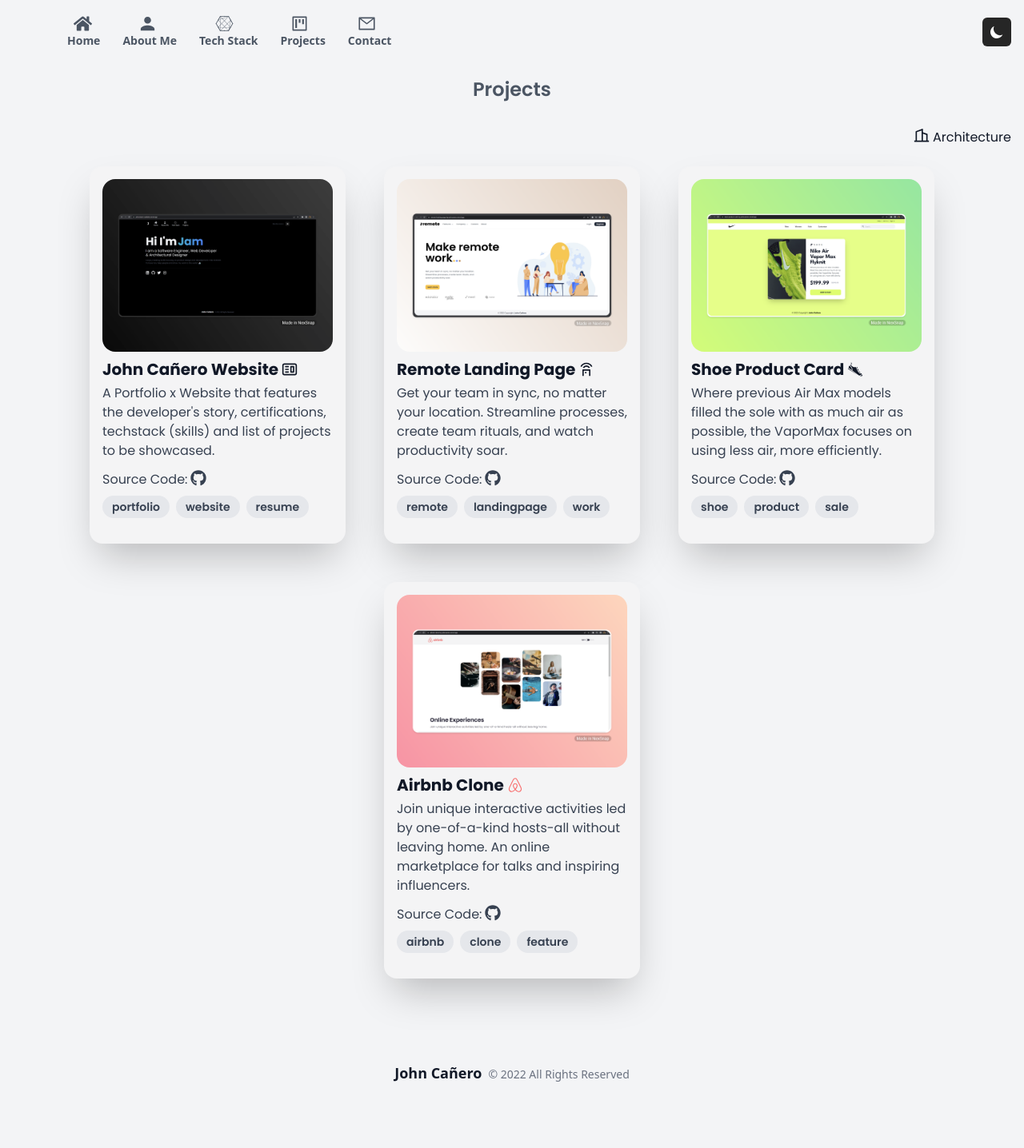
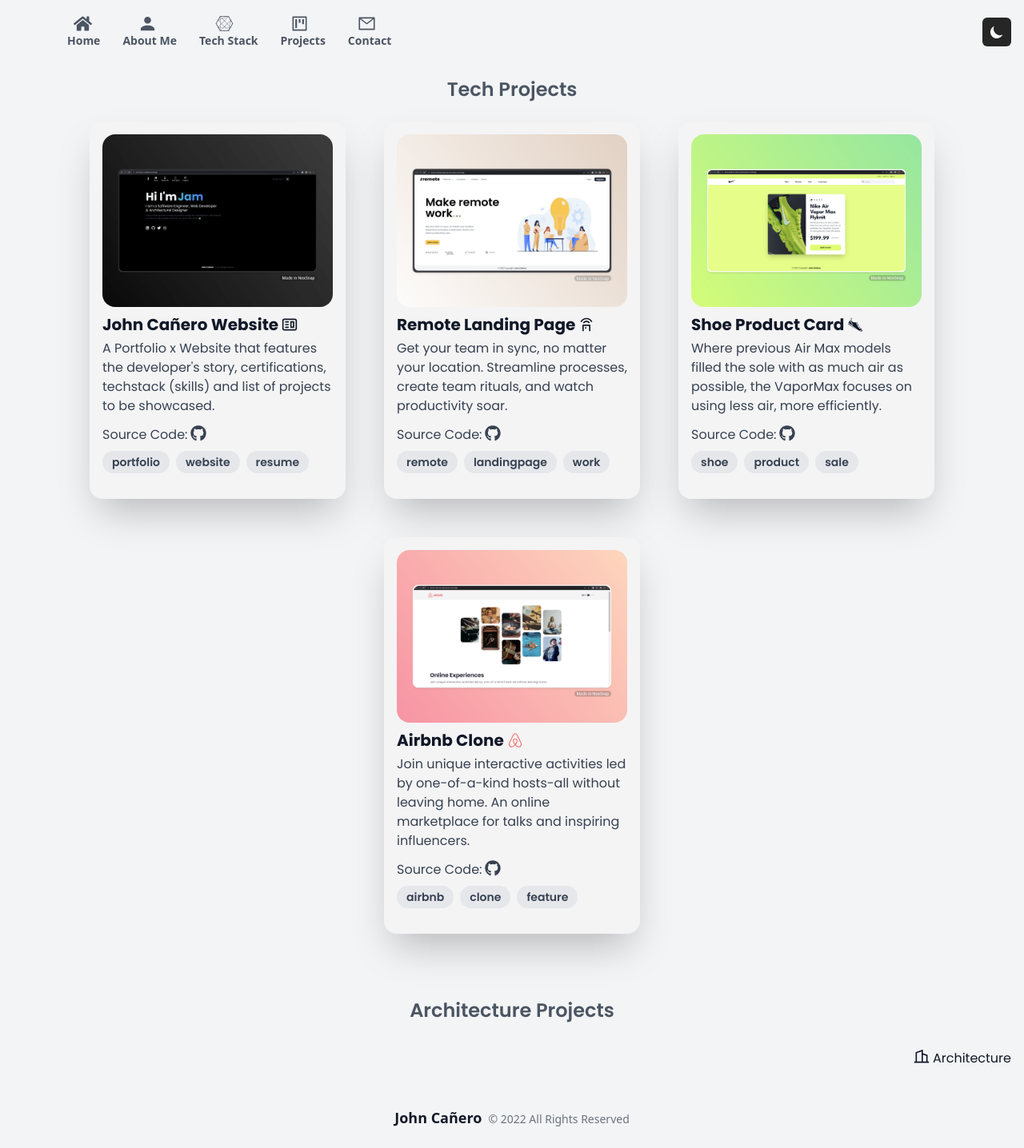
Before and after one commit to johncanero/johncanero-website, a Next.js app: page /projects in a window 1280 px wide. Shown: the whole page at 80% size. Before the commit the page ends 1380 px from the top, so only its background shows below. Built offline with nearby package versions, Linux system fonts and the light colour scheme.

Commit message:
Fix Tech Stack Paddings and Add Architectural Project Heading

```diff
--- a/pages/projects/index.tsx
+++ b/pages/projects/index.tsx
@@ -22,24 +22,7 @@ const projects = () => {
   return (
     <div>
       <div className="mt-4 text-2xl font-semibold text-center text-gray-600 dark:text-gray-400 font-Poppins">
-        Projects
-      </div>
-
-      {/* Architecture Projects Link */}
-      <div className="flex justify-end gap-4 mt-8 md:mb-6">
-        {/* <Link rel="noopener noreferrer" href="/projects">
-          <h1 className="font-Poppins">Tech Projects</h1>
-        </Link> */}
-        <Link
-          target="_blank"
-          rel="noopener noreferrer"
-          href="https://www.instagram.com/johncanero.archi/"
-        >
-          <h1 className="flex font-Poppins">
-            {" "}
-            <RiBuilding2Line className="mr-1" size={20} /> Architecture
-          </h1>
-        </Link>
+        Tech Projects
       </div>
 
       <div className="justify-center mt-6 mb-20 md:flex md:flex-wrap md:gap-12">
@@ -373,6 +356,28 @@ const projects = () => {
           </div>
         </div> */}
       </div>
+
+
+      <div className="mt-4 text-2xl font-semibold text-center text-gray-600 dark:text-gray-400 font-Poppins">
+        Architecture Projects
+      </div>
+
+      {/* Architecture Projects Link */}
+      <div className="flex justify-end gap-4 mt-8 md:mb-6">
+        {/* <Link rel="noopener noreferrer" href="/projects">
+          <h1 className="font-Poppins">Tech Projects</h1>
+        </Link> */}
+        <Link
+          target="_blank"
+          rel="noopener noreferrer"
+          href="https://www.instagram.com/johncanero.archi/"
+        >
+          <h1 className="flex font-Poppins">
+            {" "}
+            <RiBuilding2Line className="mr-1" size={20} /> Architecture
+          </h1>
+        </Link>
+      </div>
     </div>
   );
 };
--- a/pages/techstack/index.tsx
+++ b/pages/techstack/index.tsx
@@ -15,7 +15,7 @@ const techstack = () => {
         </div>
 
         {/* Tech Stack */}
-        <div className="flex flex-wrap justify-center font-Poppins lg:mx-48">
+        <div className="flex flex-wrap justify-center mt-2 font-Poppins lg:mx-48">
           <div className="flex justify-center mt-4 mr-3 transition duration-300 ease-in-out bg-gray-50 dark:bg-gray-900 rounded-2xl w-36 hover:-translate-y-1 hover:scale-105 animate__animated animate__fadeIn">
             {/* Javasript */}
             <div className="w-12">
@@ -238,8 +238,8 @@ const techstack = () => {
           </div>
 
           {/* Tech Stack Description */}
-          <div className="font-Poppins md:mt-1">
-            <p className="mx-auto mt-6 text-center md:mt-6 md:w-8/12">
+          <div className="mt-2 font-Poppins">
+            <p className="mx-auto mt-6 text-center md:mt-6 w-80 md:w-8/12">
               These are the{" "}
               <span className="font-semibold dark:text-transparent dark:bg-clip-text dark:bg-gradient-to-r dark:from-cyan-500 dark:to-blue-500">
                 Tech Stack Tools
@@ -260,7 +260,7 @@ const techstack = () => {
           My Tech - Design & Architecture Stack
         </div>
 
-        <div className="flex flex-wrap justify-center mb-8 font-Poppins lg:mx-48">
+        <div className="flex flex-wrap justify-center mt-2 mb-8 font-Poppins lg:mx-48">
           {/* Figma */}
           <div className="flex justify-center mt-4 mr-3 transition duration-300 ease-in-out bg-gray-50 dark:bg-gray-900 rounded-2xl w-36 hover:-translate-y-1 hover:scale-105 animate__animated animate__fadeIn">
             <div className="w-12">
@@ -405,7 +405,7 @@ const techstack = () => {
           </div>
 
           {/* Tech Stack Descroption */}
-          <div className="font-Poppins md:mt-1">
+          <div className="mt-2 font-Poppins">
             <p className="mx-auto mt-6 text-center w-80 md:w-8/12">
               These are the the{" "}
               <span className="font-semibold dark:text-transparent dark:bg-clip-text dark:bg-gradient-to-r dark:from-cyan-500 dark:to-blue-500">
```
